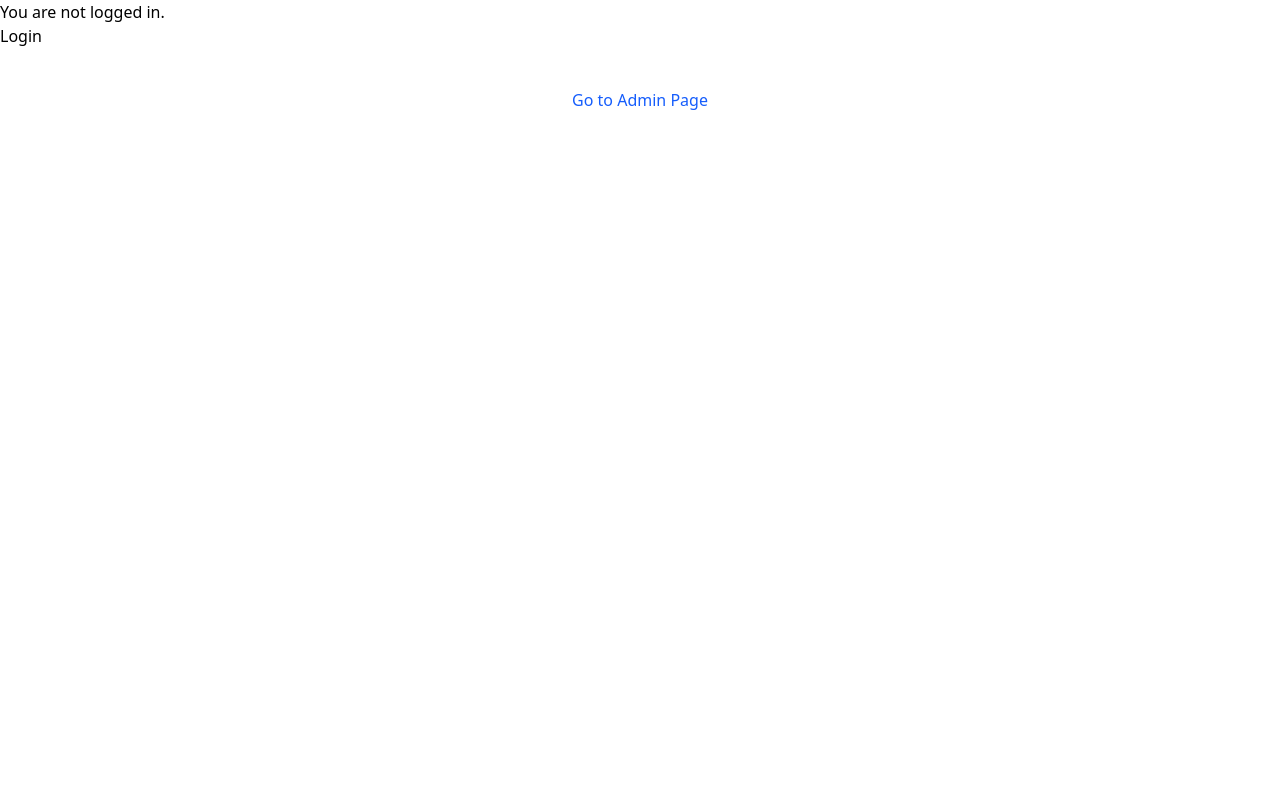
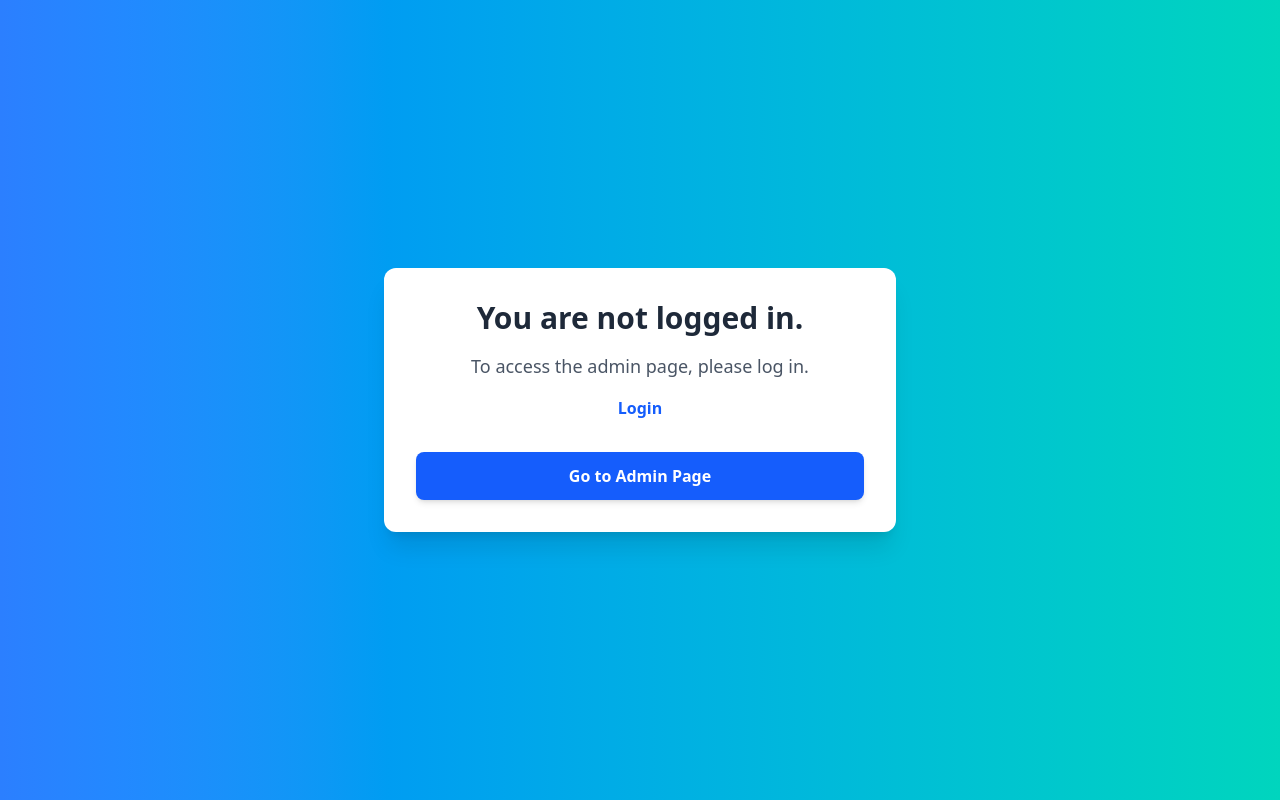
Before and after one commit to ergbeq21/BotschaftProbe, a SvelteKit app: page / in a window 1280 px wide. Built offline with nearby package versions, Linux system fonts and the light colour scheme; no server answers; the database is empty.

Commit message:
Finelelelel commit

```diff
--- a/src/routes/+page.svelte
+++ b/src/routes/+page.svelte
@@ -2,8 +2,7 @@
     import type { PageProps } from './$types';
     import { goto } from '$app/navigation';
 
-
-	let { data } : PageProps = $props();
+    let { data }: PageProps = $props();
 
     const goToAdminPage = () => {
         if (!data.user) {
@@ -14,19 +13,23 @@
     };
 </script>
 
-<div>
-    {#if data.user}
-        <p>Welcome back, {data.user.username}</p>
-    {:else}
-        <p>You are not logged in.</p>
-        <p>
-            <a href="/login">Login</a>
-        </p>
-    {/if}
-</div>
+<main class="min-h-screen flex flex-col items-center justify-center bg-gradient-to-r from-blue-500 to-teal-400 py-12">
+    <div class="bg-white p-8 rounded-xl shadow-xl max-w-lg w-full text-center">
+        {#if data.user}
+            <h1 class="text-3xl font-semibold text-gray-800 mb-4">Welcome back, {data.user.username}!</h1>
+            <p class="text-lg text-gray-600 mb-6">You are logged in as an admin.</p>
+        {:else}
+            <h1 class="text-3xl font-semibold text-gray-800 mb-4">You are not logged in.</h1>
+            <p class="text-lg text-gray-600 mb-4">To access the admin page, please log in.</p>
+            <a href="/login" class="text-blue-600 font-semibold hover:text-blue-700 transition duration-300">Login</a>
+        {/if}
 
-<main class="flex items-center justify-center p-10">
-    <button on:click={goToAdminPage} class="text-blue-600">
-        Go to Admin Page
-    </button>
+        <div class="mt-8">
+            <button
+                on:click={goToAdminPage}
+                class="w-full py-3 bg-blue-600 text-white font-semibold rounded-lg shadow-md hover:bg-blue-700 transition duration-300 focus:outline-none focus:ring-2 focus:ring-blue-500">
+                Go to Admin Page
+            </button>
+        </div>
+    </div>
 </main>
```
